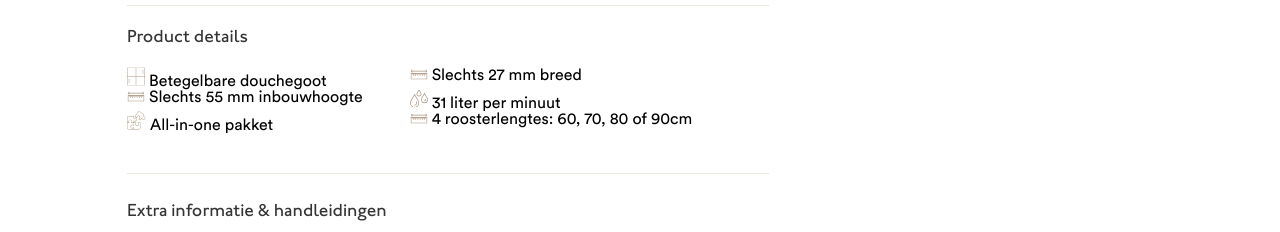
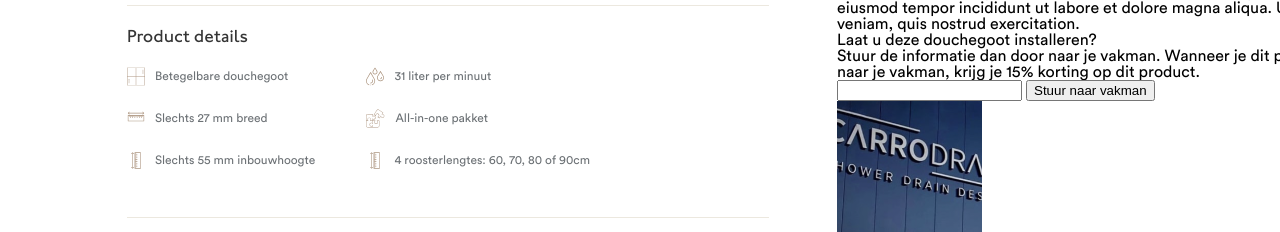
Before and after one commit to RomanYakm/carrodrain_test, a plain HTML site: page index.html in a window 1280 px wide. Shown: the part 953-1185 px from the top of the page. Drawn offline with Linux system fonts and the light colour scheme.

Commit message:
Fixed some problems

```diff
--- a/css/index.css
+++ b/css/index.css
@@ -160,6 +160,11 @@
   color: #808080;
 }
 
+.product__card {
+  display: grid;
+  grid-template-columns: 1fr 1fr;
+  gap: 68px;
+}
 .product__card__title {
   font-family: johnston_itc_stdmedium;
   font-weight: 500;
@@ -208,7 +213,18 @@
 .details__list {
   display: grid;
   grid-template-columns: 1fr 1fr;
+  gap: 16px;
   padding: 20px 0;
+}
+.details__list__item {
+  display: flex;
+  color: #6C7175;
+  font-weight: 450;
+  font-size: 12px;
+  line-height: 165%;
+}
+.details__list__item__img {
+  padding-right: 10px;
 }
 
 .extra__info {
@@ -230,6 +246,7 @@
   border-radius: 3px;
   border: none;
   padding: 12px;
+  cursor: pointer;
 }
 .extra__info__item__img {
   padding-left: 6.5px;
--- a/index.html
+++ b/index.html
@@ -113,6 +113,7 @@
     </span>
 
     <section class="product__card">
+      <section class="product__card__section__left">
         <div class="product__card__carousel carousel">
           <div class="crousel__active__container">
             <img class="carousel__active__img" src="./img/carousel_big.png" alt="Twiggi XS">
@@ -137,37 +138,48 @@
             <button class="carousel__button">></button>
           </div>
         </div>
-
         <div class="product__card__details details">
           <h3 class="product__card__title">Product details</h3>
           <ul class="product__card__details__list details__list">
             <li class="details__list__item">
+              <div class="details__list__item__img">
                 <img src="./img/icons/product_details/tiles_icon.svg" alt="Betegelbare douchegoot">
+              </div>
               Betegelbare douchegoot
             </li>
             <li class="details__list__item">
+              <div class="details__list__item__img">
+                <img src="./img/icons/product_details/waterdrops_icon.svg" alt="31 liter per minuut">
+              </div>
+              31 liter per minuut
+            </li>
+            <li class="details__list__item">
+              <div class="details__list__item__img">
                 <img src="./img/icons/product_details/width_icon.svg" alt="Slechts 27 mm breed">
+              </div>
+
               Slechts 27 mm breed
             </li>
             <li class="details__list__item">
-            <img src="./img/icons/product_details/width_icon.svg" alt="Slechts 55 mm inbouwhoogte">
+              <div class="details__list__item__img">
+                <img src="./img/icons/product_details/pazzle_icon.svg" alt="All-in-one pakket">
+              </div>
+              All-in-one pakket
+            </li>
+            <li class="details__list__item">
+              <div class="details__list__item__img">
+                <img src="./img/icons/product_details/height_icon.svg" alt="Slechts 55 mm inbouwhoogte">
+              </div>
               Slechts 55 mm inbouwhoogte
             </li>
             <li class="details__list__item">
-            <img src="./img/icons/product_details/waterdrops_icon.svg" alt="31 liter per minuut">
-            31 liter per minuut
-          </li>
-          <li class="details__list__item">
-            <img src="./img/icons/product_details/pazzle_icon.svg" alt="All-in-one pakket">
-            All-in-one pakket
-          </li>
-          <li class="details__list__item">
-            <img src="./img/icons/product_details/width_icon.svg" alt="4 roosterlengtes: 60, 70, 80 of 90cm">
+              <div class="details__list__item__img">
+                <img src="./img/icons/product_details/height_icon.svg" alt="4 roosterlengtes: 60, 70, 80 of 90cm">
+              </div>
               4 roosterlengtes: 60, 70, 80 of 90cm
             </li>
           </ul>
         </div>
-
         <div class="product__card__extra__info extra__info">
           <h3 class="product__card__title">Extra informatie & handleidingen</h3>
           <div class="extra__info__items">
@@ -227,17 +239,17 @@
             </button>
           </div>
         </div>
+      </section>
 
+      <section class="product__card__section__right">
         <div class="product__card__main__info main__info">
           <h2 class="main__info__title">Twiggi XS</h2>
           <h4 class="main__info__art">ART. 107210</h4>
           <p class="main__info__price">€769,00</p>
-
           <div class="main__info__color">
             <span class="main__info__color__name">Kleur:</span>
             <p class="main__info__color__name">GOLD</p>
           </div>
-
           <div class="main__info__choose__color">
             <div class="main__info__choose__color__container">
               <img src="./img/colors/small/color1.png" alt="Color 1">
@@ -267,7 +279,6 @@
               <img src="./img/colors/small/color8.png" alt="Color 9">
             </div>
           </div>
-
           <div class="main__info__grid__length">
             <button class="main__info__grid__length__button">
               (80 - 110 cm)
@@ -283,7 +294,6 @@
               3D configurator
             </button>
           </div>
-
           <div class="main__info__add__to__card add__to__card">
             <div class="add__to__card__counter">
               <span class="add__to__card__counter-minus">-</span>
@@ -293,7 +303,6 @@
             <button class="add__to__card__button">Voeg toe aan winkelwagen</button>
           </div>
         </div>
-
         <div class="product__card__why__us why__us">
           <div class="why__us__item">
             <img src="./img/icons/Shield_icon.svg" alt="10 jaar garantie" class="why__us__item__icon">
@@ -308,7 +317,6 @@
             <p class="why__us__item__text">Klanten geven ons een 4.8</p>
           </div>
         </div>
-
         <div class="product__card__description description">
           <h3 class="description__title">Omschrijving</h3>
           <p class="description__text">
@@ -321,19 +329,16 @@
             Ut enim ad minim veniam, quis nostrud exercitation.
           </p>
         </div>
-
         <div class="product__card__description description">
           <h3 class="description__title">Laat u deze douchegoot installeren?</h3>
           <p class="description__text">
             Stuur de informatie dan door naar je vakman. Wanneer je dit product doorstuurt naar je vakman, krijg je 15% korting op dit product.
           </p>
         </div>
-
         <div class="product__card__email__us email__us">
           <input class="email__us__input" type="email">
           <button class="email__us__button" type="submit">Stuur naar vakman</button>
         </div>
-
         <div class="product__card__contact__us contact__us">
           <div class="contact__us__img__container">
             <img src="./img/company_pic.png" alt="Carro Drain Company Photo" class="contact__us__img">
@@ -357,6 +362,7 @@
             <div class="contact__us__email">
               <img src="./img/icons/Email_logo.svg" alt="info@carrodrain.be">
               <a href="mailto: info@carrodrain.be">info@carrodrain.be</a>
+            </div>
           </div>
         </div>
       </div>
```
Also changed, not shown: img/icons/product_details/height_icon.svg (added), 1 other file. Lines whose indentation alone changed are shown as unchanged.
